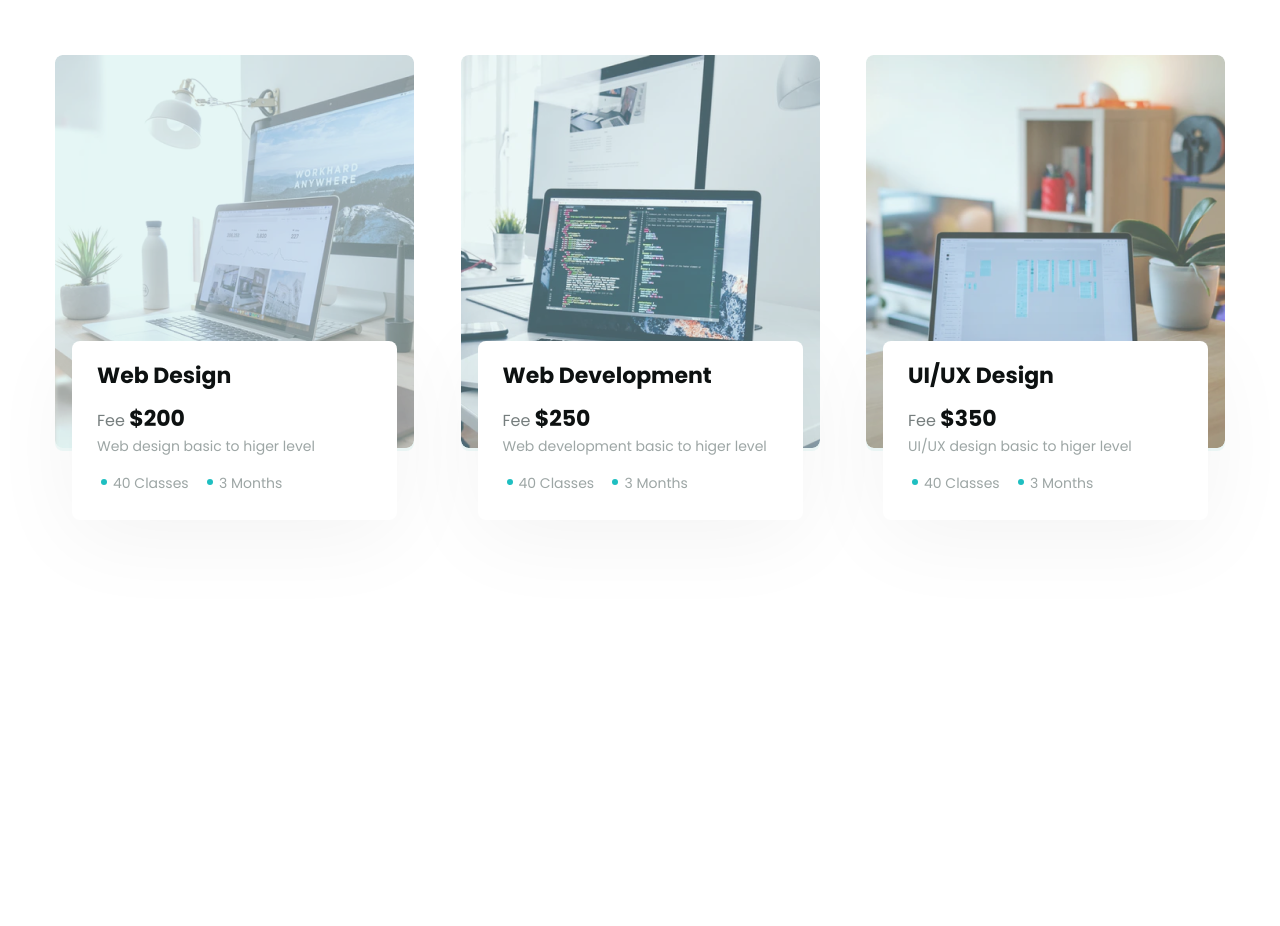
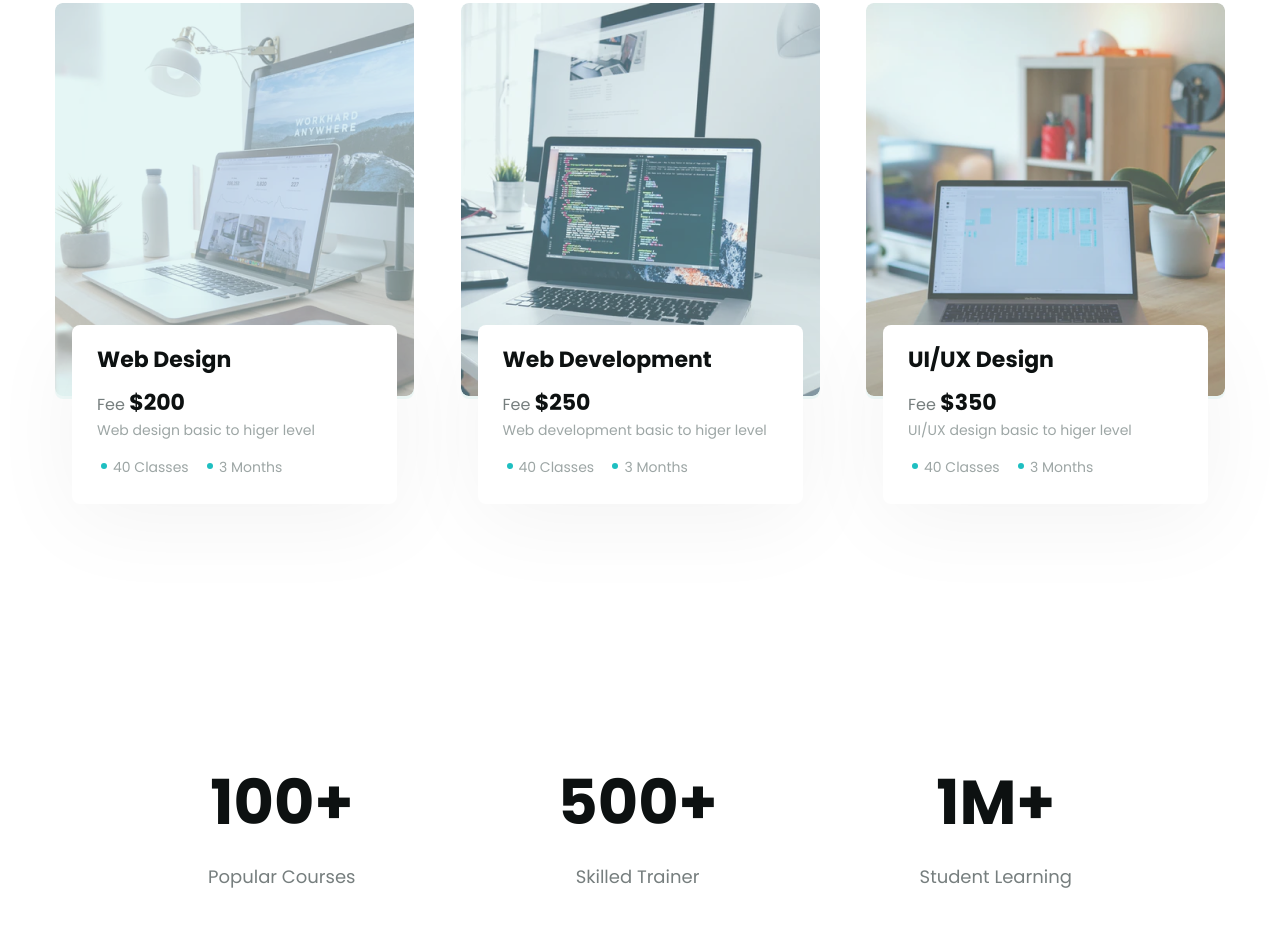
Before and after one commit to koding88/f8-made-01, a plain HTML site: page index.html in a window 1280 px wide. Shown: the part 1582-2508 px from the top of the page. Drawn offline with Linux system fonts and the light colour scheme.

Commit message:
Create Countdown #1

```diff
--- a/css/style.css
+++ b/css/style.css
@@ -151,7 +151,10 @@ nav a:hover,
 /* Hero left */
 
 .hero-about-left .sub-title {
+    margin-top: 8px;
+    font-weight: 400;
     font-size: 1.4rem;
+    letter-spacing: 0;
     color: #767E7E;
 }
 
@@ -481,10 +484,11 @@ nav a:hover,
 .courses-list .courses-item {
     position: relative;
     border-radius: 8px;
+    height: 517px;
     cursor: pointer;
 }
 
-.courses-item:hover .overlay{
+.courses-item:hover .overlay {
     background: transparent;
     opacity: 1;
 }
@@ -502,7 +506,7 @@ nav a:hover,
     transition: all .3s ease-out;
 }
 
-.overlay.one:first-child{
+.overlay.one:first-child {
     opacity: 0.98;
 }
 
@@ -515,9 +519,9 @@ nav a:hover,
 
 .courses-item .courses-content {
     position: absolute;
+    bottom: 16px;
     left: 17px;
     right: 17px;
-    bottom: -69px;
     padding: 18px 25px 29px 25px;
     background: #FFFFFF;
     box-shadow: 0px 16px 90px rgba(0, 0, 0, 0.05);
@@ -577,3 +581,30 @@ nav a:hover,
     background: var(--primary-color);
     border-radius: 50%;
 }
+
+/* Countdown */
+.countdown {
+    margin-top: 252px;
+}
+
+.count-qty {
+    display: flex;
+    justify-content: center;
+    gap: 202px;
+}
+
+.qty-item {
+    text-align: center;
+}
+
+.qty-item .qty-number {
+    font-weight: 700;
+    font-size: 6.2rem;
+    color: #0D1111;
+}
+
+.qty-item .qty-desc {
+    margin-top: 34px;
+    font-size: 1.8rem;
+    color: #767E7E;
+}
--- a/index.html
+++ b/index.html
@@ -270,24 +270,37 @@
                         <p class="sub-title">courses</p>
                         <h2 class="sub-heading">Popular Courses</h2>
                         <div class="courses-desc">
-                            <p class="desc">Check out our most poular courses that suit for you. Here you can find your favourite one.</p>
-                            <a href="#!" class="all-courses">View All Courses</a>
+                            <p class="desc">
+                                Check out our most poular courses that suit for
+                                you. Here you can find your favourite one.
+                            </p>
+                            <a href="#!" class="all-courses"
+                                >View All Courses</a
+                            >
                         </div>
                     </div>
                     <div class="courses-list">
                         <div class="courses-item">
                             <div class="courses-img">
-                                <img src="./img/courses-1.png" alt="Web Design">
+                                <img
+                                    src="./img/courses-1.png"
+                                    alt="Web Design"
+                                />
                                 <div class="overlay one"></div>
                             </div>
                             <div class="courses-content">
                                 <h3 class="courses-name">Web Design</h3>
-                                <p class="courses-price">Fee
+                                <p class="courses-price">
+                                    Fee
                                     <span class="money">$200</span>
                                 </p>
-                                <p class="desc">Web design basic to higer level</p>
+                                <p class="desc">
+                                    Web design basic to higer level
+                                </p>
                                 <div class="courses-info">
-                                    <span class="courses-class">40 Classes</span>
+                                    <span class="courses-class"
+                                        >40 Classes</span
+                                    >
                                     <span class="courses-time">3 Months</span>
                                 </div>
                             </div>
@@ -296,16 +309,24 @@
                         <div class="courses-item">
                             <div class="courses-img">
                                 <div class="overlay"></div>
-                                <img src="./img/courses-2.png" alt="Web Development">
+                                <img
+                                    src="./img/courses-2.png"
+                                    alt="Web Development"
+                                />
                             </div>
                             <div class="courses-content">
                                 <h3 class="courses-name">Web Development</h3>
-                                <p class="courses-price">Fee
+                                <p class="courses-price">
+                                    Fee
                                     <span class="money">$250</span>
                                 </p>
-                                <p class="desc">Web development basic to higer level</p>
+                                <p class="desc">
+                                    Web development basic to higer level
+                                </p>
                                 <div class="courses-info">
-                                    <span class="courses-class">40 Classes</span>
+                                    <span class="courses-class"
+                                        >40 Classes</span
+                                    >
                                     <span class="courses-time">3 Months</span>
                                 </div>
                             </div>
@@ -314,16 +335,24 @@
                         <div class="courses-item">
                             <div class="courses-img">
                                 <div class="overlay"></div>
-                                <img src="./img/courses-3.png" alt="UI/UX Design">
+                                <img
+                                    src="./img/courses-3.png"
+                                    alt="UI/UX Design"
+                                />
                             </div>
                             <div class="courses-content">
                                 <h3 class="courses-name">UI/UX Design</h3>
-                                <p class="courses-price">Fee
+                                <p class="courses-price">
+                                    Fee
                                     <span class="money">$350</span>
                                 </p>
-                                <p class="desc">UI/UX design basic to higer level</p>
+                                <p class="desc">
+                                    UI/UX design basic to higer level
+                                </p>
                                 <div class="courses-info">
-                                    <span class="courses-class">40 Classes</span>
+                                    <span class="courses-class"
+                                        >40 Classes</span
+                                    >
                                     <span class="courses-time">3 Months</span>
                                 </div>
                             </div>
@@ -331,6 +360,26 @@
                     </div>
                 </div>
             </div>
+
+            <!-- Countdown -->
+            <div class="countdown">
+                <div class="count-qty">
+                    <div class="qty-item">
+                        <strong class="qty-number">100+</strong>
+                        <p class="qty-desc">Popular Courses</p>
+                    </div>
+
+                    <div class="qty-item">
+                        <strong class="qty-number">500+</strong>
+                        <p class="qty-desc">Skilled Trainer</p>
+                    </div>
+
+                    <div class="qty-item">
+                        <strong class="qty-number">1M+</strong>
+                        <p class="qty-desc">Student Learning</p>
+                    </div>
+                </div>
+            </div>
         </main>
     </body>
 </html>
```
